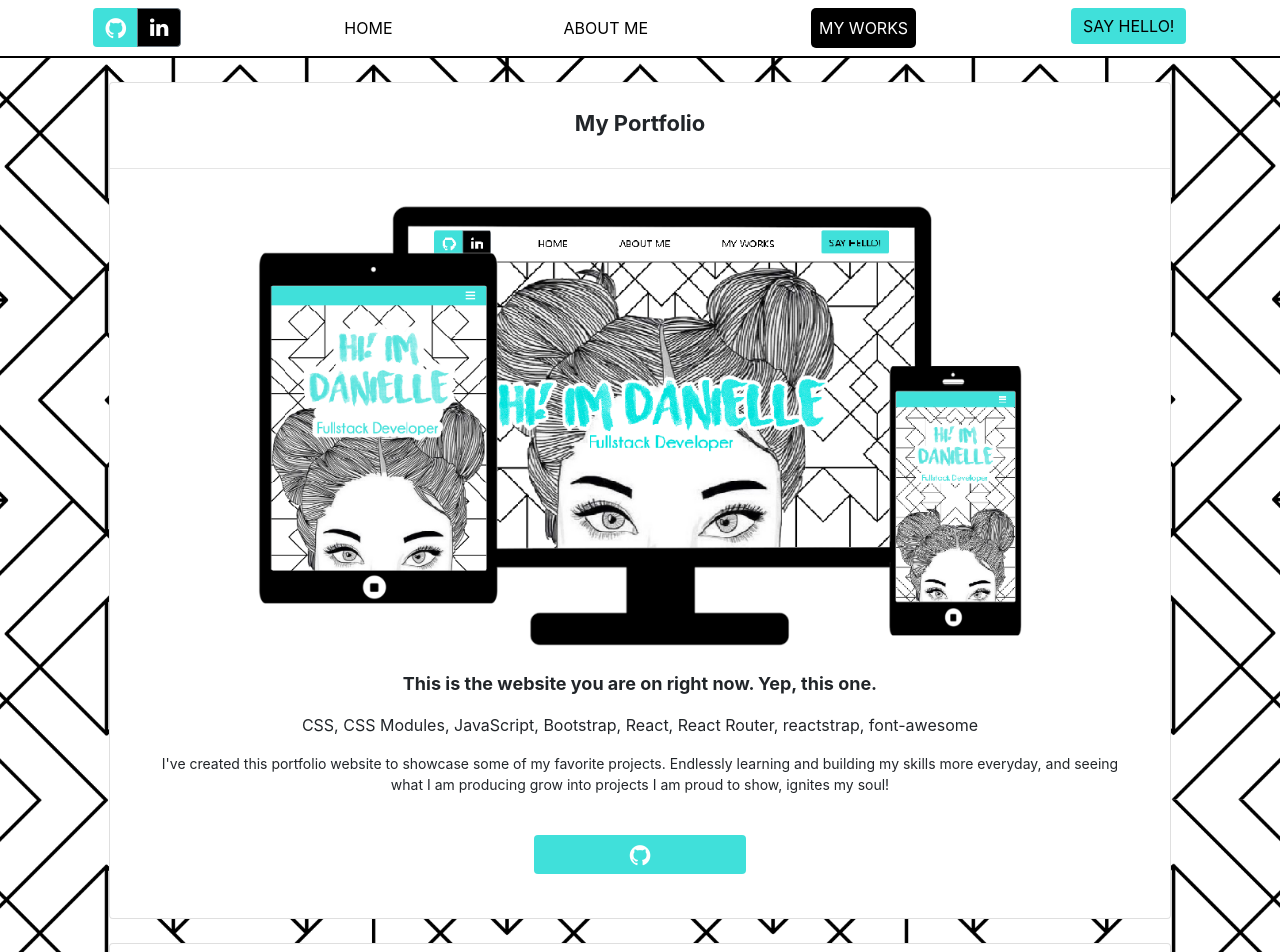
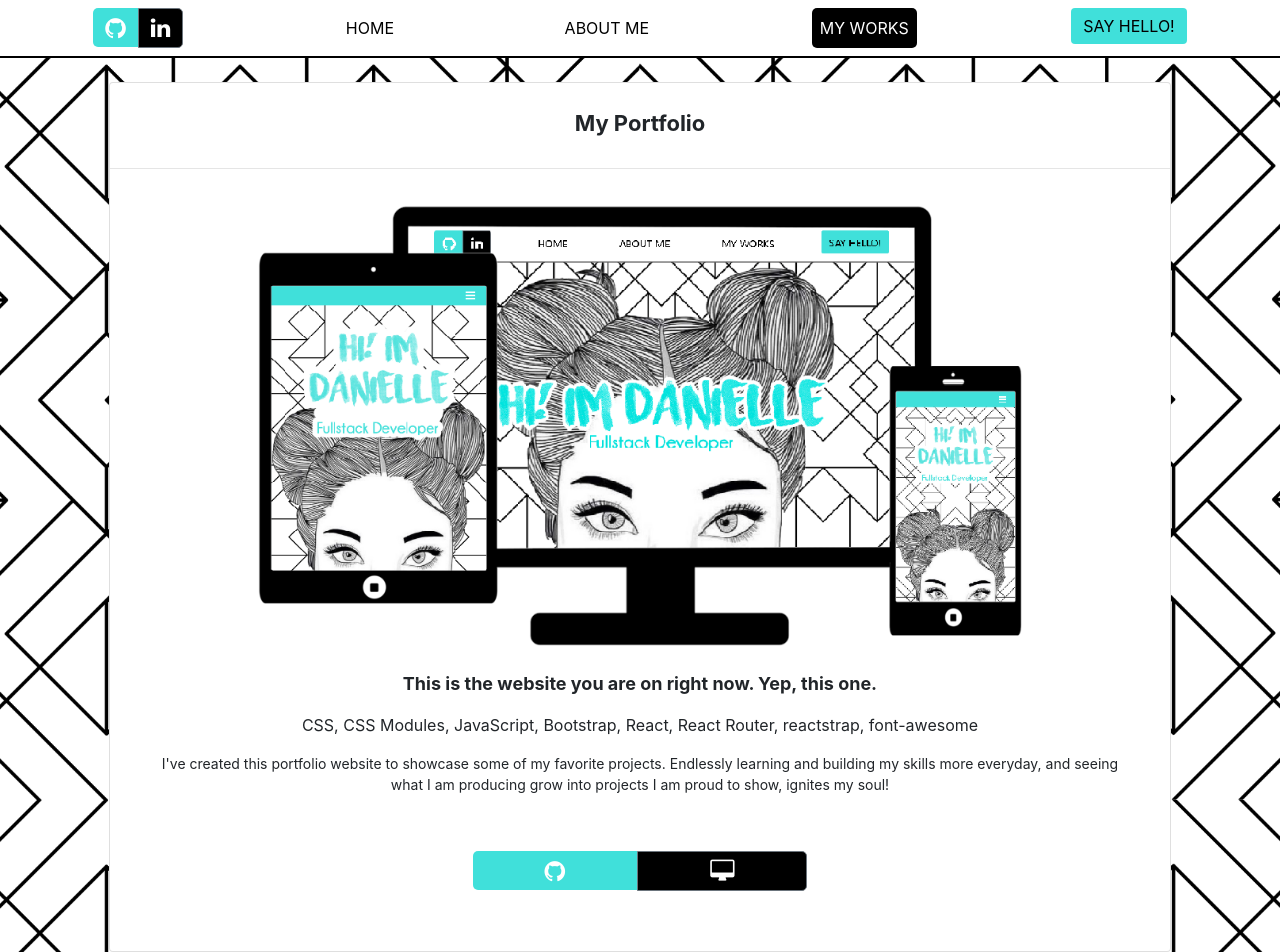
Before and after one commit to drobi710/portfolio, a React (Create React App) app: page /works in a window 1280 px wide. Shown: the top 952 px of the page. Built offline with nearby package versions, Linux system fonts and the light colour scheme.

Commit message:
update button links to open in a new tab

```diff
--- a/src/App.css
+++ b/src/App.css
@@ -3,10 +3,9 @@
   /* font-family: 'Tenor Sans', sans-serif; */
 }
 
-
 @media only screen and (max-width: 768px) {
-
-  #projectPic, #sayhey {
+  #projectPic,
+  #sayhey {
     width: 90% !important;
   }
 
@@ -22,9 +21,9 @@
     border: none;
   }
 
-  #socialnav {
+  /* #socialnav {
     margin-top: 50px;
-  }
+  } */
   .nav-link:hover {
     color: white !important;
     font-weight: bold !important;
@@ -79,7 +78,7 @@
 .nav-link {
   color: black;
   margin: auto;
-/* background-color: white;
+  /* background-color: white;
 width: fit-content;
 border-radius: 5px; */
 }
@@ -105,18 +104,23 @@ border-radius: 5px; */
   background-color: black;
 }
 
-#gitBtn, #gitProjBtn {
+#gitBtn,
+#gitProjBtn {
   background-color: #40e0da;
   font-size: 18px;
   border: none;
+  border-radius: 5px 0 0 5px;
 }
 
 #gitBtn:hover {
   color: black;
 }
 
-#liBtn, #webProjBtn {
+#liBtn,
+#webProjBtn {
   background-color: black;
+  border-radius: 0 5px 5px 0;
+  font-size: 17px;
 }
 
 #liBtn:hover {
@@ -161,7 +165,7 @@ border-radius: 5px; */
 }
 
 .contactLink {
-color: black;
+  color: black;
   font-weight: bold;
 }
 .contactLink:hover {
@@ -169,7 +173,8 @@ color: black;
   text-decoration: none;
 }
 
-#contactCard, #aboutCard {
+#contactCard,
+#aboutCard {
   border: solid 5px #40e0da;
 }
 
--- a/src/components/NavigationComponent.js
+++ b/src/components/NavigationComponent.js
@@ -25,20 +25,20 @@ const Navigation = (props) => {
           <Nav className="nav-fill w-100" navbar>
             <NavItem>
               <ButtonGroup id="socialnav">
+              <a href="https://github.com/drobi710" rel="noopener noreferrer" target="_blank">
                 <Button
                   id="gitBtn"
-                  href="https://github.com/drobi710"
-                  target="blank"
                 >
                   <i class="fa fa-github fa-lg" />
                 </Button>
+                </a>
+                <a href="https://www.linkedin.com/in/danielle-robitshek/" rel="noopener noreferrer" target="_blank">
                 <Button
                   id="liBtn"
-                  href="https://www.linkedin.com/in/danielle-robitshek/"
-                  target="blank"
                 >
                   <i class="fa fa-linkedin fa-lg" />
                 </Button>
+                </a>
               </ButtonGroup>
             </NavItem>
             <NavItem>
--- a/src/components/WorksComponent.js
+++ b/src/components/WorksComponent.js
@@ -32,16 +32,18 @@ class Works extends Component {
               <CardText className="textContent mx-4">
                 {project.description}
               </CardText>
-              {/* <ButtonGroup id="socialnav" className="my-3"> */}
-                <Button id="gitProjBtn" className="my-4 px-5" href={project.git} target="blank">
-                  <i class="fa fa-github fa-lg px-5" />
-                </Button>
-                {/* <NavLink to={project.web} target="blank">
-                  <Button id="webProjBtn">
+              <ButtonGroup id="socialnav" className="my-3">
+                <a href={project.git} rel="noopener noreferrer" target="_blank">
+                  <Button id="gitProjBtn" className="my-4 px-4">
+                    <i class="fa fa-github fa-lg px-5" />
+                  </Button>
+                </a>
+                <a href={project.web} rel="noopener noreferrer" target="_blank">
+                  <Button id="webProjBtn" className="my-4 px-4">
                     <i class="fa fa-desktop fa-lg px-5" />
                   </Button>
-                </NavLink> */}
-              {/* </ButtonGroup> */}
+                </a>
+              </ButtonGroup>
             </CardBody>
           </Card>
         </div>
--- a/src/shared/projects.js
+++ b/src/shared/projects.js
@@ -41,7 +41,7 @@ export const PROJECTS = [
     description:
       "A camping supplies e-commerce site that I created with students from Nucamp Bootcamp. The experience with working in a team was extremely rewarding. I learned so much from this project and grew really close with my teammates",
     git: "https://github.com/drobi710/CAMPreact",
-    web: "/soon",
+    web: "https://campgroupproject.netlify.app/",
   },
   {
     id: 3,
```
Also changed, not shown: 1 other file (tests, documents, lock files or other folders).
